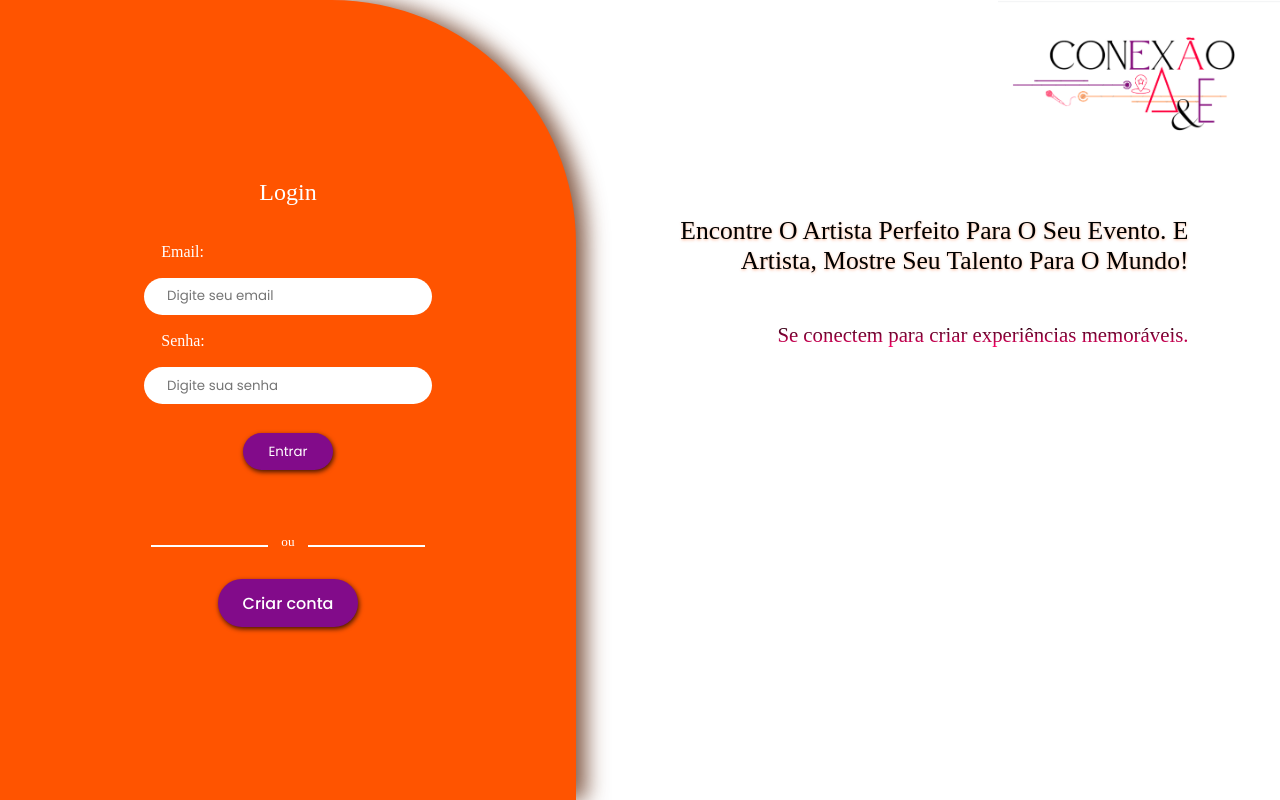
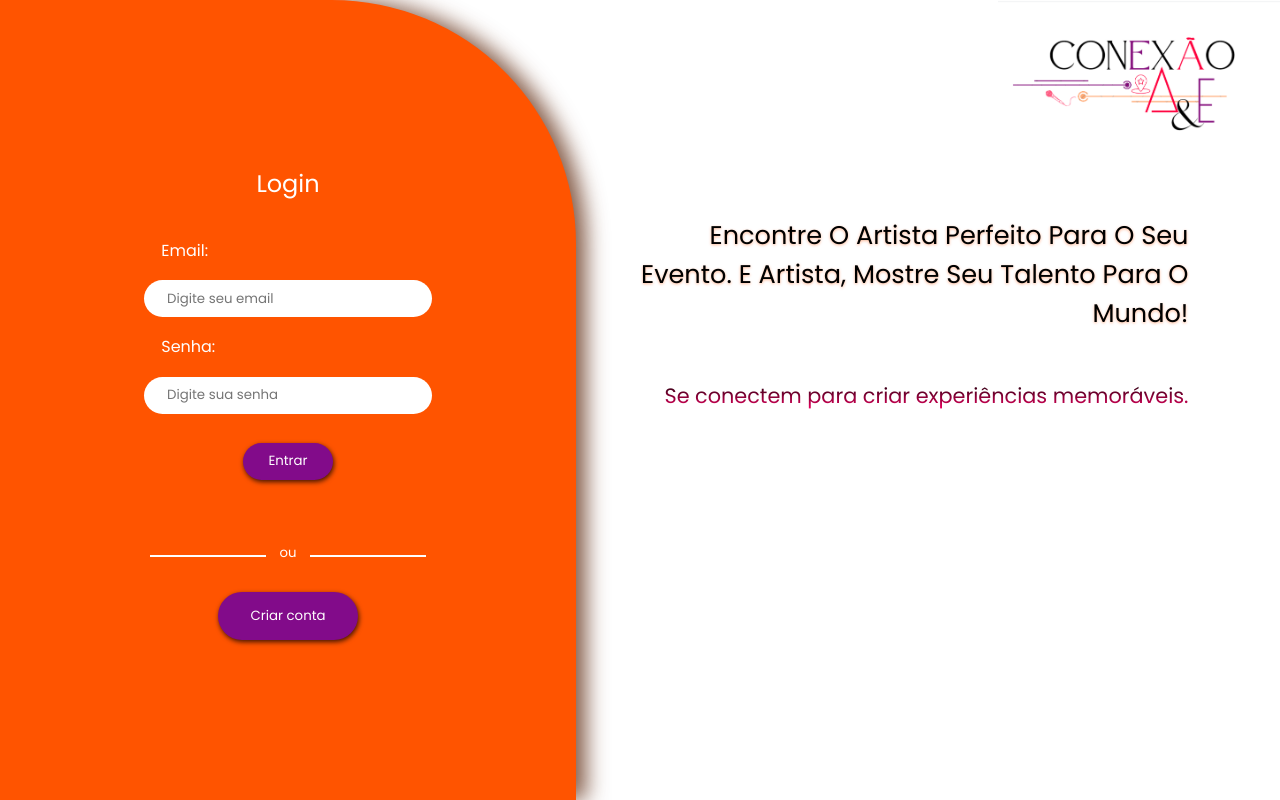
Before and after one commit to liviaguirao/aee, a React (Vite) app: page / in a window 1280 px wide. Built offline with nearby package versions, Linux system fonts and the light colour scheme.

Commit message:
resolvendo problemas de merge

```diff
--- a/src/App.module.css
+++ /dev/null
@@ -1,131 +0,0 @@
-@import url("https://fonts.googleapis.com/css2?family=Poppins:ital,wght@0,100;0,200;0,300;0,400;0,500;0,600;0,700;0,800;0,900;1,100;1,200;1,300;1,400;1,500;1,600;1,700;1,800;1,900&display=swap");
-
-.loginContainer {
-  border-radius: 0rem 15.25rem 0rem 0rem;
-  background: #ff5400;
-  box-shadow: 10px 0px 21px 0px rgba(94, 40, 14, 0.77);
-  width: 45vw;
-  height: 100vh;
-  margin: 0;
-  display: flex;
-  flex-direction: column;
-  align-items: center;
-}
-
-form {
-  display: flex;
-  flex-direction: column;
-  width: 50%;
-}
-
-label {
-  margin: 6%;
-  color: white;
-}
-
-input {
-  border-radius: 3vw;
-  padding: 6%;
-  border: none;
-  height: 1%;
-  font-family: "Poppins", sans-serif;
-}
-
-h1{
-  margin-top: 16%;
-  font-weight: normal;
-  color: white;
-}
-
-.submitButton {
-  width: 12vw;
-  height: 100%;
-  padding: 3%;
-  background: #820b8a;
-  color: white;
-  border: none;
-  box-shadow: 1px 5px 5px 0px rgba(0, 0, 0, 0.75);
-}
-
-.ContainersubmitButton {
-  display: flex;
-  justify-content: center;
-  margin-top: 10%;
-}
-
-.OU {
-  display: flex;
-}
-
-h5 {
-  margin: 0px 5%;
-  color: white;
-  font-weight: normal;
-}
-
-.linha {
-  width: 10vw;
-  height: 0vh;
-  border: 1px white solid;
-  margin-top: 4%;
-}
-
-.BotaoCriarConta {
-  display: flex;
-  border-radius: 3vw;
-  width: 16vw;
-  height: 6vh;
-  margin-top: 5%;
-  padding: 3%;
-  background: #820b8a;
-  color: white;
-  border: none;
-  box-shadow: 0px 6px 6px 0px rgba(0, 0, 0, 0.75);
-  align-items: center;
-  justify-content: center;
-  font-family: "Poppins", sans-serif;
-}
-
-img {
-  width: 40%;
-}
-
-.container {
-  display: flex;
-  flex-direction: column;
-  align-items: flex-end;
-  width: 55vw;
-}
-
-.escrito1 {
-  width: 78%;
-  margin-right: 13%;
-  margin-top: 8%;
-  color: black;
-  text-shadow: 0px 1px 3px rgba(255, 84, 0, 0.44);
-  font-size: 1.6rem;
-  text-transform: capitalize;
-  text-align: right;
-}
-
-.escrito2 {
-  width: 78%;
-  background: linear-gradient(to top, #f06, black);
-  -webkit-background-clip: text;
-  background-clip: text;
-  color: transparent;
-  font-size: 1.3rem;
-  margin-right: 13%;
-  text-align: right;
-}
-
-body {
-  margin: 0;
-  padding: 0;
-  font-family: "Poppins", sans-serif;
-  overflow-x: hidden; /* Evitar scroll horizontal */
-}
-
-.app {
-  display: flex; /* Usando Flexbox para alinhamento lado a lado */
-}
--- a/src/index.css
+++ b/src/index.css
@@ -2,45 +2,11 @@
 html, body {
   height: 100%;
   margin: 0;
+  padding: 0;
+  background-color: white;
+  font-family: "Poppins", sans-serif;
+}
+#root{
   display: flex;
-  place-items: center;
-  min-width: 320px;
-  min-height: 100vh;
+  height: auto;
 }
-
-h1 {
-  font-size: 3.2em;
-  line-height: 1.1;
-}
-
-button {
-  border-radius: 8px;
-  border: 1px solid transparent;
-  padding: 0.6em 1.2em;
-  font-size: 1em;
-  font-weight: 500;
-  font-family: inherit;
-  background-color: #1a1a1a;
-  cursor: pointer;
-  transition: border-color 0.25s;
-}
-button:hover {
-  border-color: #646cff;
-}
-button:focus,
-button:focus-visible {
-  outline: 4px auto -webkit-focus-ring-color;
-}
-
-@media (prefers-color-scheme: light) {
-  :root {
-    color: #213547;
-    background-color: #ffffff;
-  }
-  a:hover {
-    color: #747bff;
-  }
-  button {
-    background-color: #f9f9f9;
-  }
-}
```
Also changed, not shown: src/App.jsx (deleted, +0 -67 lines).
